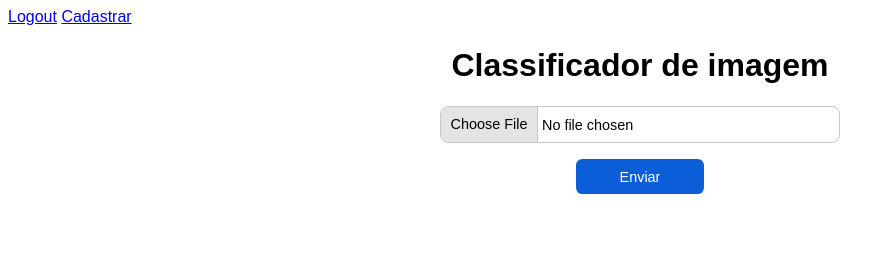
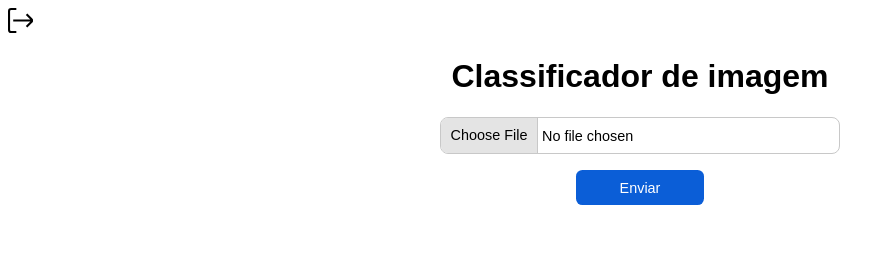
Before and after one commit to mathiww/MedVision, a Flask app: page /dashboard in a window 1280 px wide. Shown: the top 274 px of the page, without its empty margins (0-895 px from the left). Run offline with Flask 3, Linux system fonts and the light colour scheme; the visitor is signed in with stand-in values (Sample User, id 1); data that the repository does not hold is empty; some libraries are stand-ins or nearby versions.

Commit message:
Alteração de icones

```diff
--- a/app/static/css/dashboard.css
+++ b/app/static/css/dashboard.css
@@ -189,6 +189,10 @@ div.modal-card .modal-confirm-btn:hover {
     object-fit: cover;
 }
 
+#imagemLogout {
+    width: 25px;
+}
+
 
 /* #past-classifications .box-title {
     display: grid;
--- a/app/templates/404.html
+++ b/app/templates/404.html
@@ -4,6 +4,11 @@
     <meta charset="UTF-8">
     <meta name="viewport" content="width=device-width, initial-scale=1.0">
     <title>Page not found</title>
+    <link rel="apple-touch-icon" sizes="180x180" href="{{url_for('static', filename='icons/favicon/apple-touch-icon.png')}}">
+    <link rel="icon" type="image/png" sizes="32x32" href="{{url_for('static', filename='icons/favicon/favicon-32x32.png')}}">
+    <link rel="icon" type="image/png" sizes="16x16" href="{{url_for('static', filename='icons/favicon/favicon-16x16.png')}}">
+    <link rel="manifest" href="{{url_for('static', filename='icons/favicon/site.webmanifest')}}">
+
 </head>
 <body>
     <h1>404 Error</h1>
--- a/app/templates/Classification.html
+++ b/app/templates/Classification.html
@@ -5,6 +5,11 @@
     <meta http-equiv="X-UA-Compatible" content="IE=edge">
     <meta name="viewport" content="width=device-width, initial-scale=1.0">
     <title>Algum modelo</title>
+    <link rel="apple-touch-icon" sizes="180x180" href="{{url_for('static', filename='icons/favicon/apple-touch-icon.png')}}">
+    <link rel="icon" type="image/png" sizes="32x32" href="{{url_for('static', filename='icons/favicon/favicon-32x32.png')}}">
+    <link rel="icon" type="image/png" sizes="16x16" href="{{url_for('static', filename='icons/favicon/favicon-16x16.png')}}">
+    <link rel="manifest" href="{{url_for('static', filename='icons/favicon/site.webmanifest')}}">
+
 </head>
 <body>
     <a href="/dashboard">Retornar para dashboard</a>
--- a/app/templates/Dashboard.html
+++ b/app/templates/Dashboard.html
@@ -5,18 +5,17 @@
     <meta http-equiv="X-UA-Compatible" content="IE=edge">
     <meta name="viewport" content="width=device-width, initial-scale=1.0">
     <link rel="stylesheet" href="{{url_for('static', filename='css/dashboard.css')}}">
-
+    <link rel="apple-touch-icon" sizes="180x180" href="{{url_for('static', filename='icons/favicon/apple-touch-icon.png')}}">
+    <link rel="icon" type="image/png" sizes="32x32" href="{{url_for('static', filename='icons/favicon/favicon-32x32.png')}}">
+    <link rel="icon" type="image/png" sizes="16x16" href="{{url_for('static', filename='icons/favicon/favicon-16x16.png')}}">
+    <link rel="manifest" href="{{url_for('static', filename='icons/favicon/site.webmanifest')}}">
     <script src="https://code.jquery.com/jquery-3.6.0.min.js"></script>
-    <script src="{{url_for('static', filename='js/dashboard.js')}}""></script>
+    <script src="{{url_for('static', filename='js/dashboard.js')}}"></script>
 
     <title>Dashboard</title>
 </head>
 <body>
-    <header>
-        <a href="/logout">Logout</a>
-        <a href="/register">Cadastrar</a>
-    </header>
-
+    <a href="/logout"><img id="imagemLogout" src="../static/icons/saida.svg" alt="Logout"></a>
     <main id="main-content">
 
         <form action="/redirect-to-model" method="POST" id="confirmModal" class="modal">
--- a/app/templates/Login.html
+++ b/app/templates/Login.html
@@ -6,6 +6,11 @@
     <title>Login</title>
     <link rel="stylesheet" href="{{url_for('static', filename='css/cadastrar.css')}}">
     <link rel="stylesheet" href="{{url_for('static', filename='css/login.css')}}">
+    <link rel="apple-touch-icon" sizes="180x180" href="{{url_for('static', filename='icons/favicon/apple-touch-icon.png')}}">
+    <link rel="icon" type="image/png" sizes="32x32" href="{{url_for('static', filename='icons/favicon/favicon-32x32.png')}}">
+    <link rel="icon" type="image/png" sizes="16x16" href="{{url_for('static', filename='icons/favicon/favicon-16x16.png')}}">
+    <link rel="manifest" href="{{url_for('static', filename='icons/favicon/site.webmanifest')}}">
+
 </head>
 <body>
     <div class="containerPrincipal">
--- a/app/templates/Register.html
+++ b/app/templates/Register.html
@@ -5,6 +5,11 @@
     <meta name="viewport" content="width=device-width, initial-scale=1.0">
     <title>Register</title>
     <link rel="stylesheet" href="{{url_for('static', filename='css/cadastrar.css')}}">
+    <link rel="apple-touch-icon" sizes="180x180" href="{{url_for('static', filename='icons/favicon/apple-touch-icon.png')}}">
+    <link rel="icon" type="image/png" sizes="32x32" href="{{url_for('static', filename='icons/favicon/favicon-32x32.png')}}">
+    <link rel="icon" type="image/png" sizes="16x16" href="{{url_for('static', filename='icons/favicon/favicon-16x16.png')}}">
+    <link rel="manifest" href="{{url_for('static', filename='icons/favicon/site.webmanifest')}}">
+
 </head>
 <body>
     <div class="containerPrincipal">
```
Also changed, not shown: app/static/icons/favicon/android-chrome-192x192.png (added), app/static/icons/favicon/android-chrome-512x512.png (added), app/static/icons/favicon/apple-touch-icon.png (added), app/static/icons/favicon/favicon-16x16.png (added), app/static/icons/favicon/favicon-32x32.png (added), app/static/icons/favicon/favicon.ico (added), app/static/icons/favicon/site.webmanifest (added), app/static/icons/saida.svg (added).
